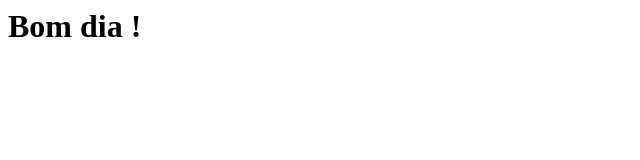
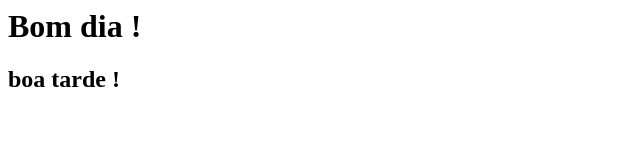
Before and after one commit to trunfo4608/Trunfo4608, a plain HTML site: page index.html in a window 1280 px wide. Shown: the whole page, without its empty margins (0-640 px from the left). Drawn offline with Linux system fonts and the light colour scheme.

Commit message:
segundo commit

```diff
--- a/index.html
+++ b/index.html
@@ -5,5 +5,7 @@
 
 	<body>
 		<h1>Bom dia !</h1>
+
+		<h2>boa tarde !</h2>
 	</body>
 </html>
```
